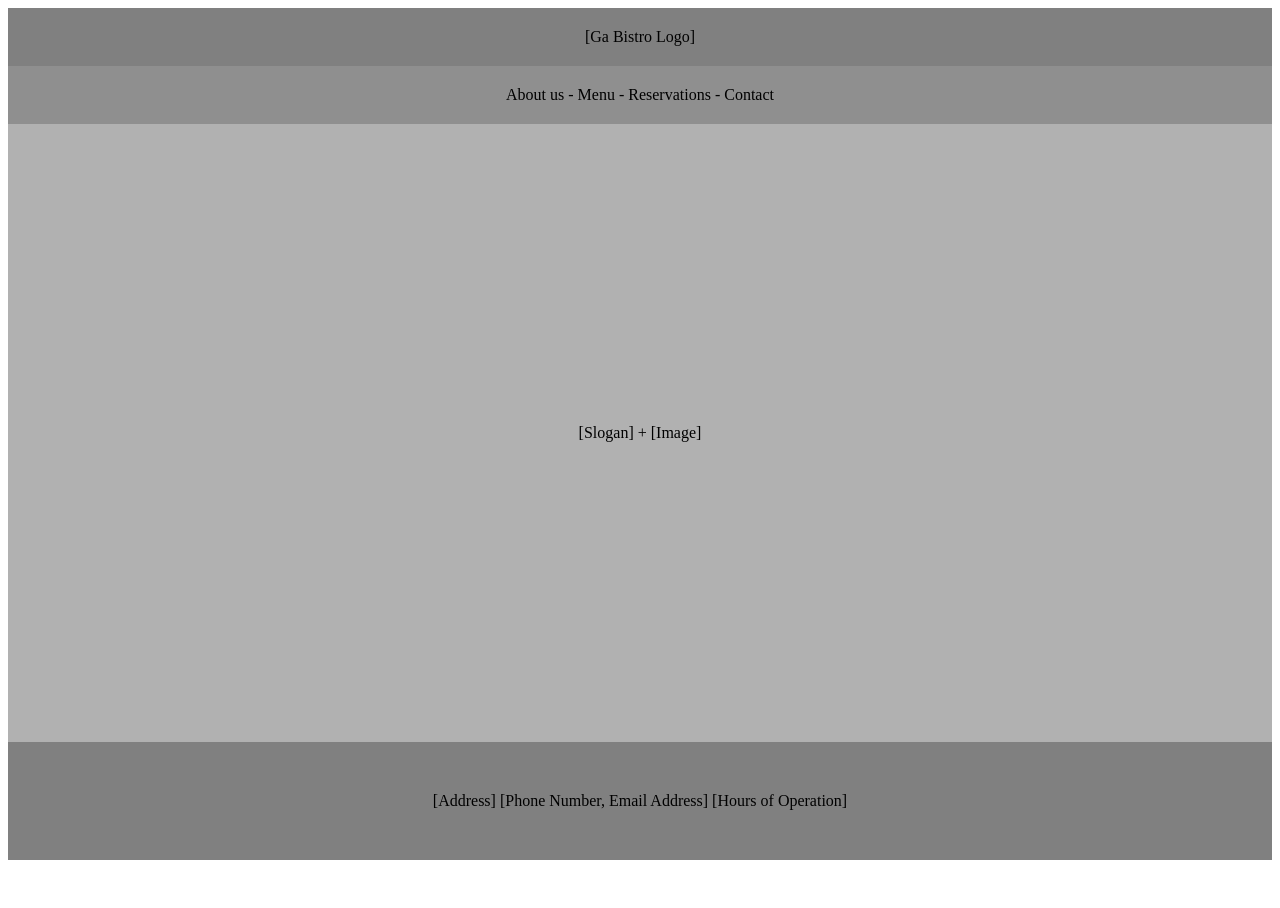
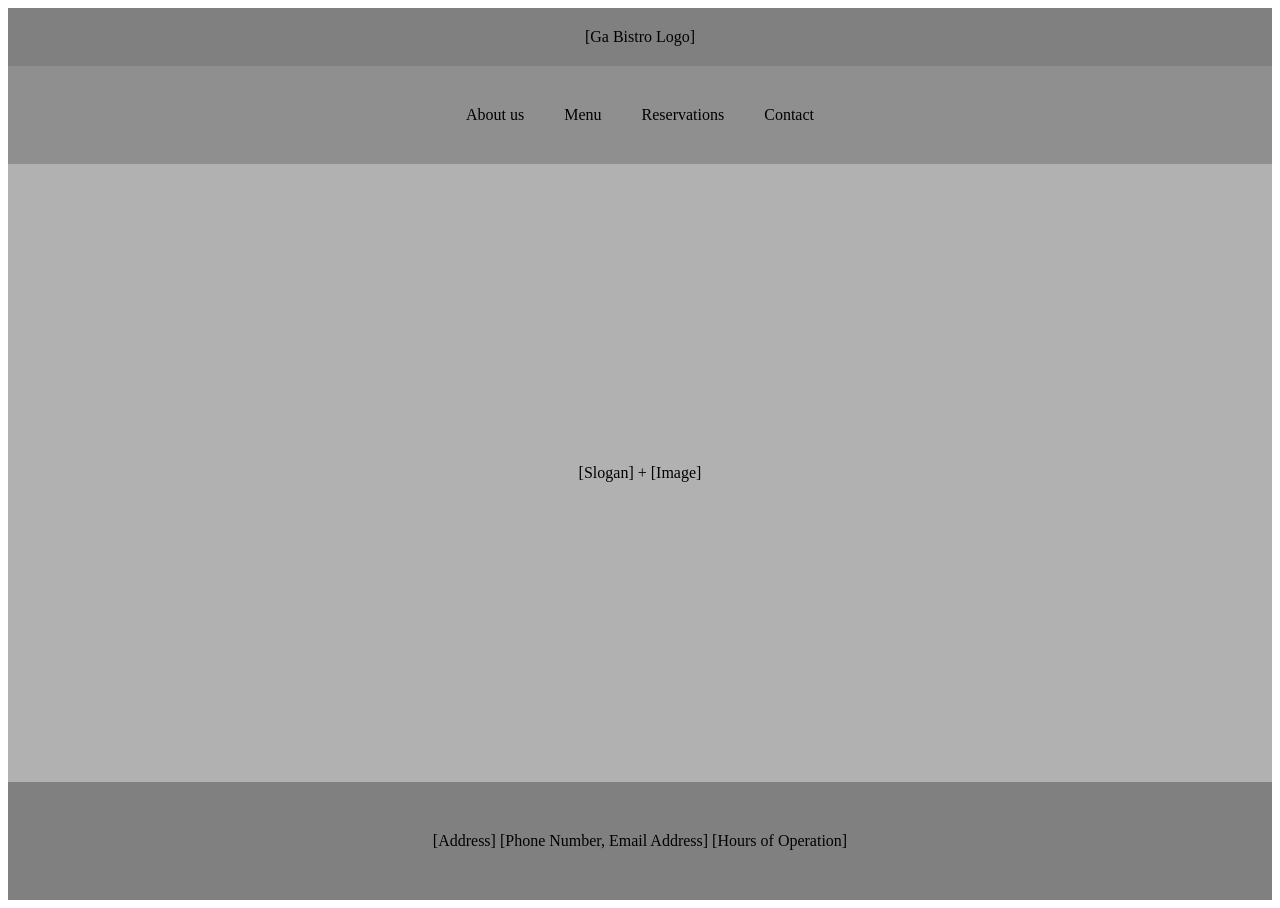
Before and after one commit to andyhdang/ga_bistro, a React (Create React App) app: page / in a window 1280 px wide. Before the commit the page ends 868 px from the top, so only its background shows below. Built offline with nearby package versions, Linux system fonts and the light colour scheme.

Commit message:
added navigation responsiveness

```diff
--- a/src/App/App.scss
+++ b/src/App/App.scss
@@ -2,6 +2,6 @@
     width: auto;
     border: solid 10px black;
     padding: 30px;
-    margin: 25px auto;
+    margin: 0px;
 
 }
--- a/src/App/Main/Main.jsx
+++ b/src/App/Main/Main.jsx
@@ -4,7 +4,7 @@ import './Main.scss';
 
 const Main = () => {
     return (
-        <nav className = {'Main'}> [Slogan] + [Image] </nav>
+        <main className = {'Main'}> [Slogan] + [Image] </main>
     )
 }
 
--- a/src/App/Nav/Nav.jsx
+++ b/src/App/Nav/Nav.jsx
@@ -4,7 +4,17 @@ import './Nav.scss';
 
 const Nav = () => {
     return (
-        <nav className = {'Nav'}> About us - Menu - Reservations - Contact </nav>
+        <nav className='Nav'>
+
+            <div className="links">
+
+            <a href="#" >About us</a>
+            <a href="#" >Menu</a>
+            <a href="#" >Reservations</a>
+            <a href="#" >Contact</a>
+
+            </div>
+        </nav>
     )
 }
 
--- a/src/App/Nav/Nav.scss
+++ b/src/App/Nav/Nav.scss
@@ -3,4 +3,43 @@
     padding: 20px;
     text-align: center;
 
+    a {
+        background-color: rgb(194, 194, 194);
+        border-radius: 10px;
+        padding: 10px;
+        text-decoration: none;
+        color: black;
+        margin: 10px;
+        display: block;
+
+        &:hover {
+            background-color: gray;
+            color:white;
+        }
+    }
+
 }
+
+@media screen and (min-width: 600px) {
+
+    .Nav {
+        background: rgb(143, 143, 143);
+        padding: 20px;
+        text-align: center;
+
+        a {
+            background-color: transparent;
+            border-radius: none;
+            text-decoration: none;
+            color: black;
+            margin: 10px;
+            display: inline-block;
+
+            &:hover {
+                background-color: transparent;
+            }
+        }
+
+    }
+
+}
```
